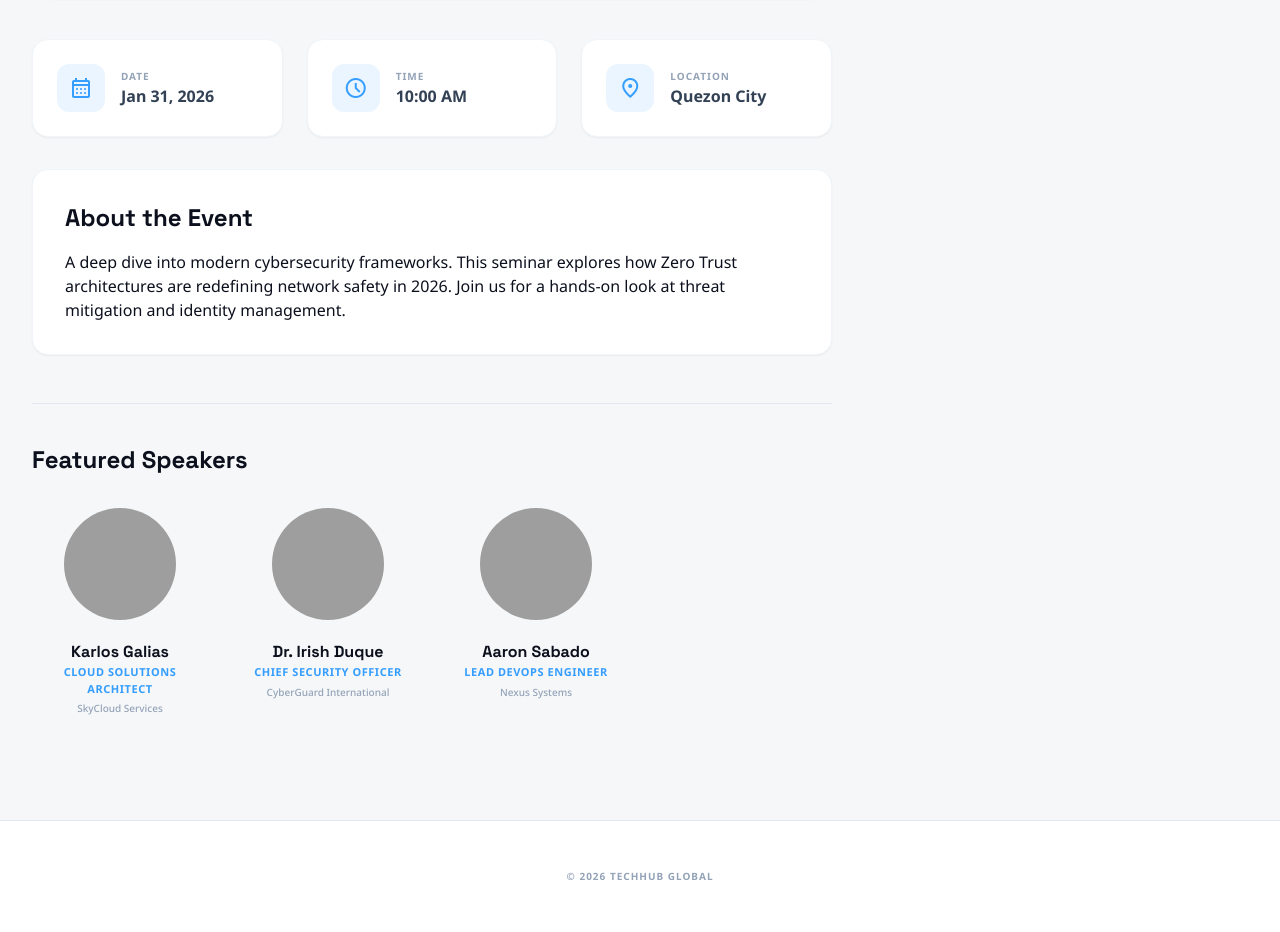
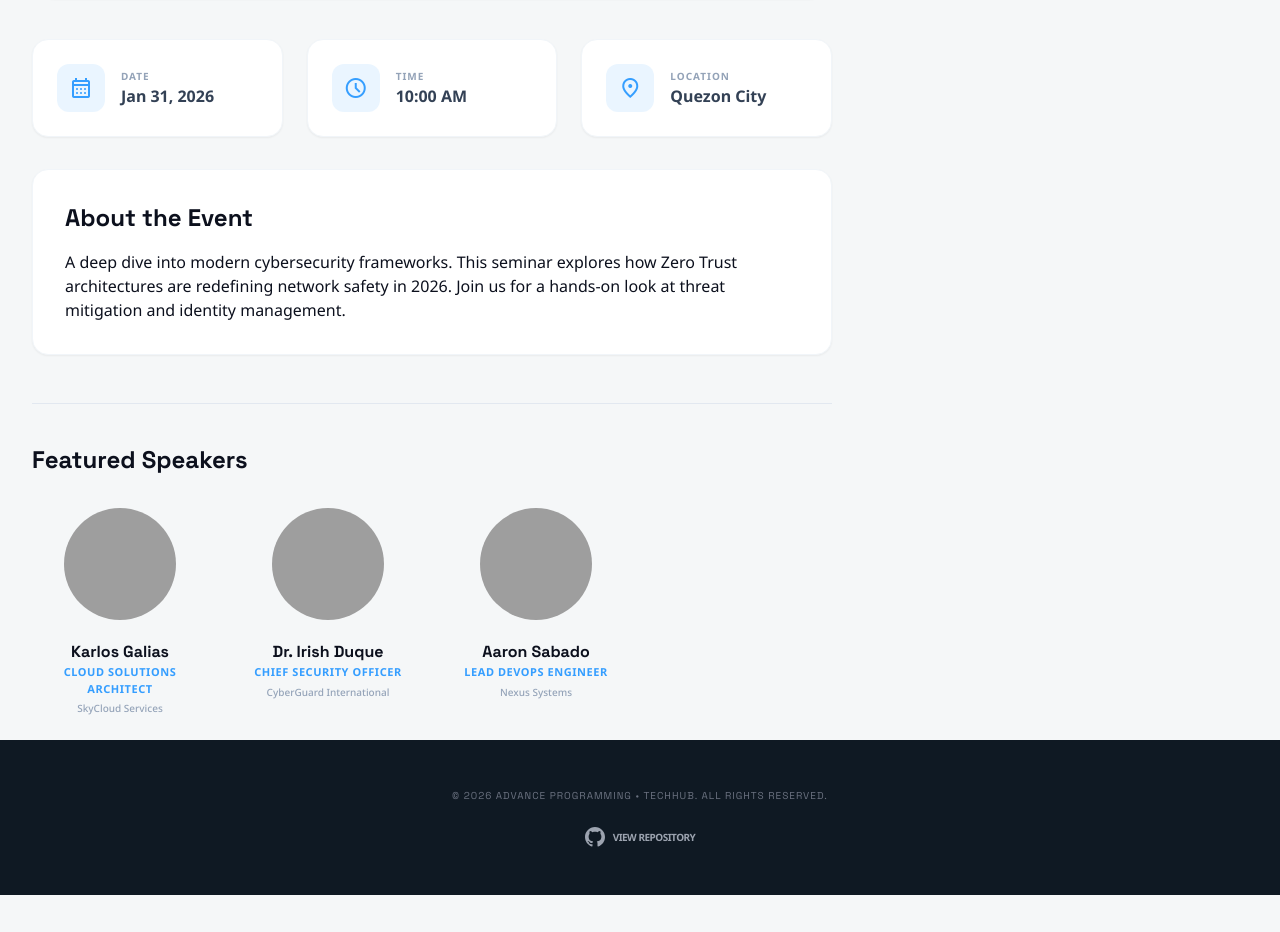
Before and after one commit to qkgalias/events_management, a Django app: page /event/1/ in a window 1280 px wide. Shown: the part 544-1476 px from the top of the page. After the commit the page ends 1439 px from the top, so only its background shows below. Run offline with Django 4.2, Linux system fonts and the light colour scheme; data comes from the database, SQL or seed files in the repository; some libraries are stand-ins or nearby versions; grey boxes are pictures that could not be loaded.

Commit message:
fix: footer layout layering and icon color inheritance
- Updated footer branding and repository links for consistency across all templates.

- Opted for inline SVG paths over modularized includes to minimize file fragmentation and server-side processing.

```diff
--- a/events/templates/events/event_detail.html
+++ b/events/templates/events/event_detail.html
@@ -19,6 +19,7 @@
                 extend: {
                     colors: {
                         primary: "#359EFF",
+                        "background-dark": "#0f1923",
                         "background-light": "#f5f7f8",
                         "text-dark": "#0c101d",
                         "text-muted": "#64748b"
@@ -271,9 +272,20 @@
         </aside>
     </main>
 
-    <footer class="bg-white border-t border-slate-200 py-12 mt-20">
-        <div class="max-w-7xl mx-auto px-6 text-center">
-            <p class="text-[10px] text-slate-400 font-bold uppercase tracking-widest">© 2026 TechHub Global</p>
+    <footer class="bg-[#0f1923] text-white py-12 w-full mt-auto relative z-10">
+        <div class="max-w-7xl mx-auto px-6 flex flex-col items-center gap-6">
+            <p class="text-gray-500 text-[10px] tracking-widest uppercase font-display text-center">
+                © 2026 Advance Programming • TechHub. All rights reserved.
+            </p>
+
+            <a href="https://github.com/qkgalias/events_management"
+               target="_blank"
+               class="flex items-center gap-2 text-gray-400 hover:text-white transition-colors duration-300 group">
+                <svg xmlns="http://www.w3.org/2000/svg" width="20" height="20" viewBox="0 0 24 24" class="fill-current transition-transform group-hover:scale-110">
+                    <path d="M12 0c-6.626 0-12 5.373-12 12 0 5.302 3.438 9.8 8.207 11.387.599.111.793-.261.793-.577v-2.234c-3.338.726-4.033-1.416-4.033-1.416-.546-1.387-1.333-1.756-1.333-1.756-1.089-.745.083-.729.083-.729 1.205.084 1.839 1.237 1.839 1.237 1.07 1.834 2.807 1.304 3.492.997.107-.775.418-1.305.762-1.604-2.665-.305-5.467-1.334-5.467-5.931 0-1.311.469-2.381 1.236-3.221-.124-.303-.535-1.524.117-3.176 0 0 1.008-.322 3.301 1.23.957-.266 1.983-.399 3.003-.404 1.02.005 2.047.138 3.006.404 2.291-1.552 3.297-1.23 3.297-1.23.653 1.653.242 2.874.118 3.176.77.84 1.235 1.911 1.235 3.221 0 4.609-2.807 5.624-5.479 5.921.43.372.823 1.102.823 2.222v3.293c0 .319.192.694.801.576 4.765-1.589 8.199-6.086 8.199-11.386 0-6.627-5.373-12-12-12z"/>
+                </svg>
+                <span class="text-[10px] font-bold tracking-tighter uppercase">View Repository</span>
+            </a>
         </div>
     </footer>
 
```
Also changed, not shown: events/templates/events/full_schedule.html (+7 -1 lines).
